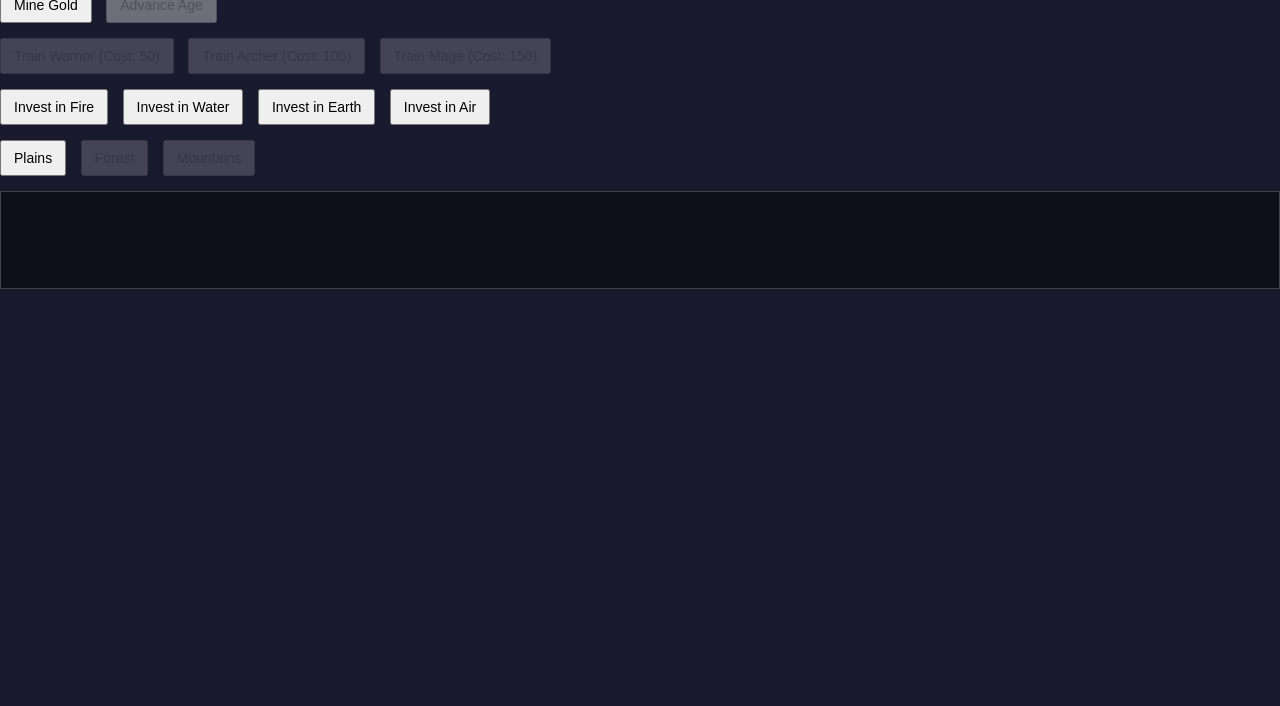
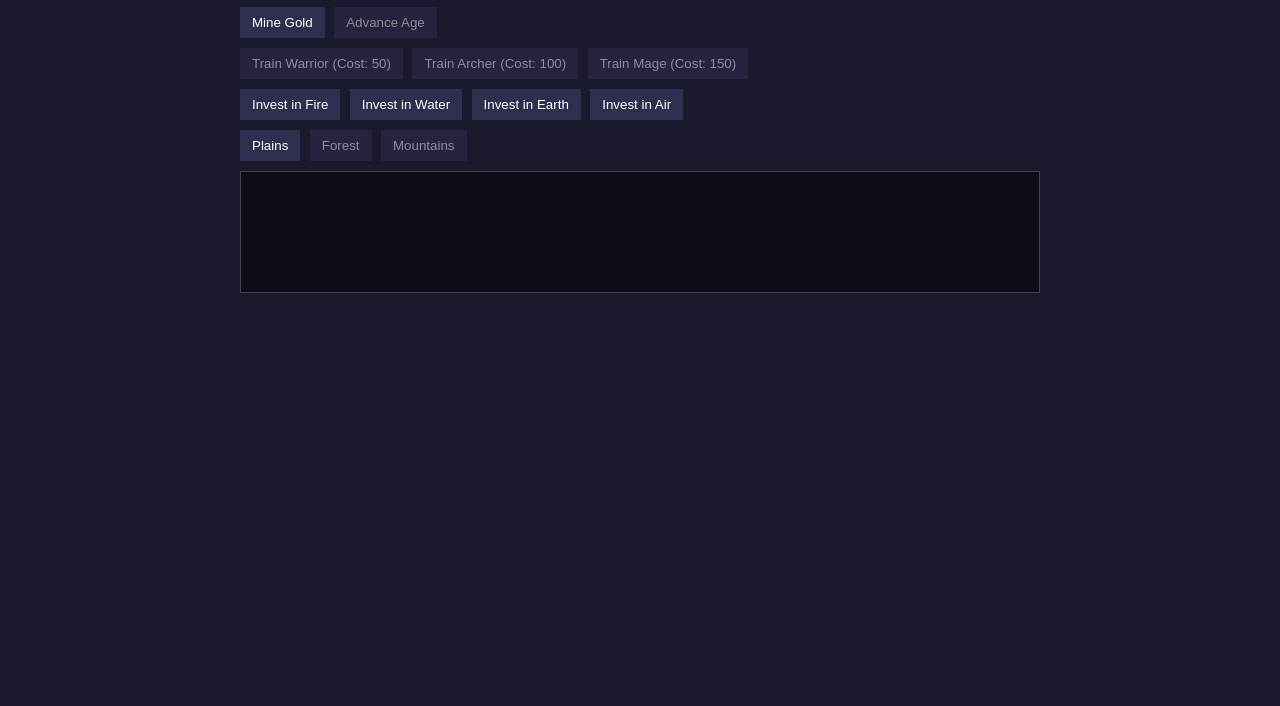
Before and after one commit to brady6fishh/stick-wars-fantasy, a plain HTML site: page index.html in a window 1280 px wide. Shown: the part 177-883 px from the top of the page. Drawn offline with Linux system fonts and the light colour scheme.

Commit message:
Update style.css for new game screens

```diff
--- a/style.css
+++ b/style.css
@@ -5,9 +5,15 @@ body {
   color: #fff;
 }
 
-#ui {
+#hubScreen,
+#battleScreen,
+#areaCompleteScreen,
+#basicUpgradeScreen,
+#troopSelectScreen,
+#godUpgradeScreen {
   padding: 20px;
   max-width: 800px;
+  margin: auto;
 }
 
 #stats,
@@ -17,7 +23,11 @@ body {
 #units,
 #gods,
 #map,
-#log {
+#log,
+#battleInfo,
+#basic-upgrades,
+#troop-options,
+#god-upgrades {
   margin-bottom: 10px;
 }
 
@@ -26,34 +36,45 @@ body {
   margin-right: 10px;
 }
 
-#actions button,
-#units button,
-#gods button,
-#map button {
-  margin-right: 10px;
-  margin-bottom: 5px;
+button {
   padding: 8px 12px;
-  font-size: 14px;
+  margin-right: 5px;
+  background: #2e2e4f;
+  color: #fff;
+  border: none;
   cursor: pointer;
 }
 
-#map button:disabled,
-#units button:disabled {
+button:disabled {
   opacity: 0.5;
+  cursor: default;
 }
 
 #log {
-  min-height: 80px;
   border: 1px solid #444;
-  padding: 8px;
-  background: #0f0f1a;
+  padding: 10px;
+  height: 100px;
   overflow-y: auto;
-  max-height: 150px;
+  background: #0d0d1a;
 }
 
-canvas#gameCanvas {
-  display: block;
-  background: #000;
+canvas {
   width: 100%;
   height: 400px;
+  background: #0d0d1a;
+  margin-top: 10px;
 }
+
+/* Additional sections for upgrades & troop select lists */
+#basic-upgrades ul,
+#troop-options ul,
+#god-upgrades ul {
+  list-style: none;
+  padding-left: 0;
+}
+
+#basic-upgrades li,
+#troop-options li,
+#god-upgrades li {
+  margin-bottom: 5px;
+}
```
